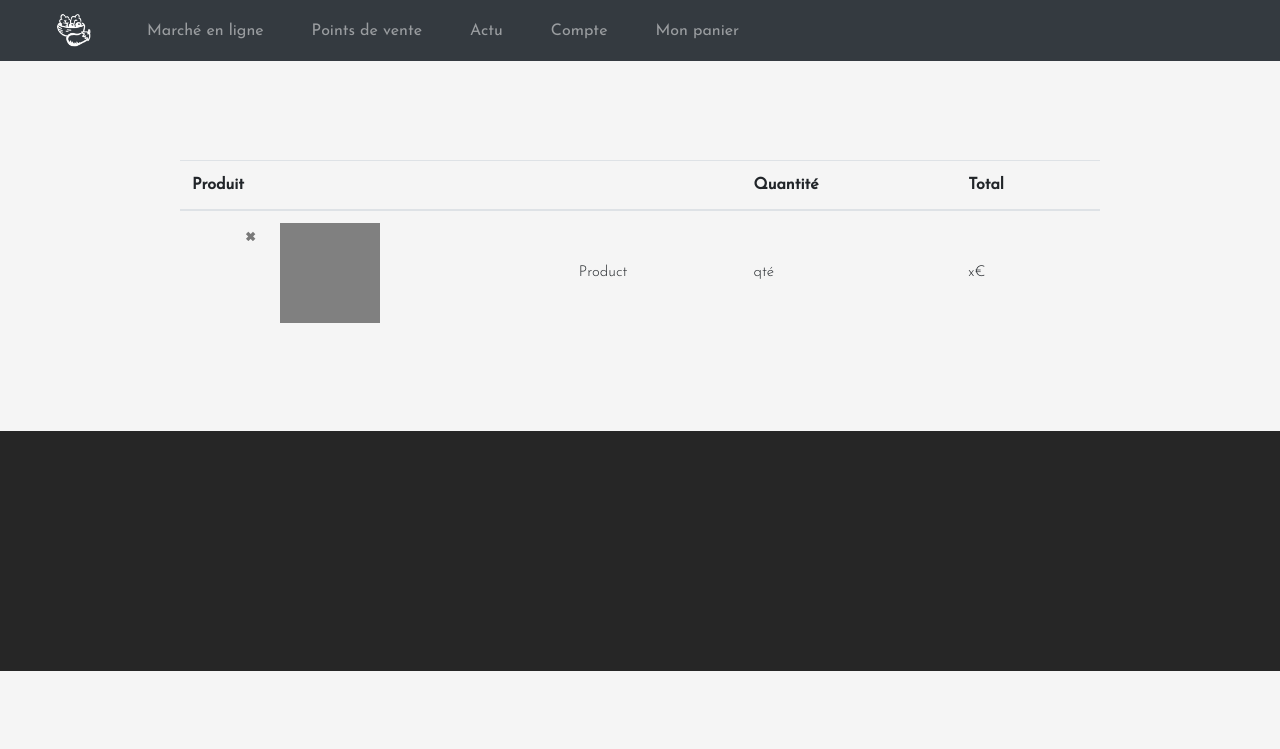
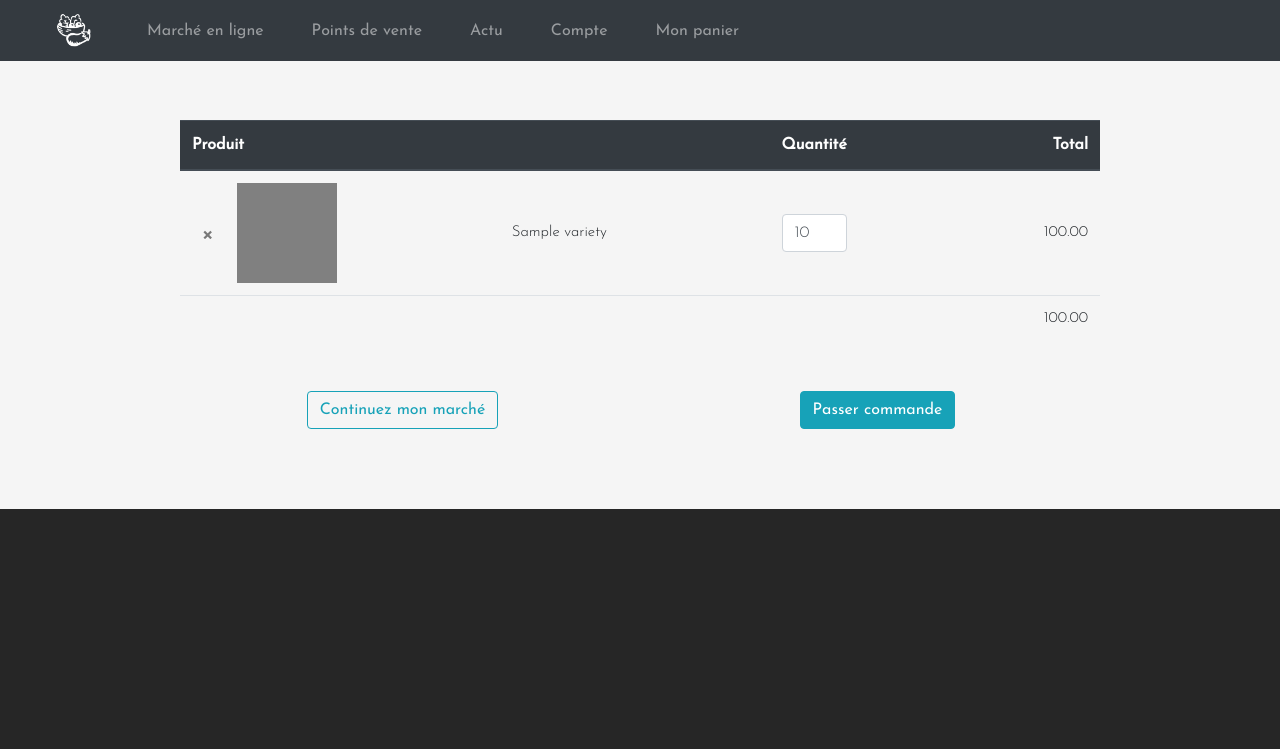
Before and after one commit to GregDupl/OnlineFarmerMarket, a Django app: page /panier in a window 1280 px wide. Shown: the top 749 px of the page. Run offline with Django 3.2, Linux system fonts and the light colour scheme; a user stored in the database is signed in; tables that the repository leaves empty hold one stand-in row (values such as "Sample post"); some libraries are stand-ins or nearby versions.

Commit message:
template for display cart details of the user

```diff
--- a/store/templates/store/cart.html
+++ b/store/templates/store/cart.html
@@ -2,34 +2,47 @@
 {% load static %}
 
 {%block content%}
-<section class="my-5">
+<section class="mt-2">
   <div class="container">
     <div class="row h-100">
       <div class="offset-lg-1 col-lg-10 my-auto">
         <table class="table">
-          <thead>
+          <thead class="thead-dark">
             <tr>
               <th scope="col" colspan="3">Produit</th>
               <th scope="col">Quantité</th>
-              <th scope="col">Total</th>
+              <th scope="col" style="text-align : right">Total</th>
             </tr>
           </thead>
           <tbody>
+            {%for elt in cart%}
+              <tr>
+                <td style="width:3em">
+                  <button type="button" class="close" aria-label="Close">
+                    <span>&times;</span>
+                  </button>
+                </td>
+                <td style="width:6em"><div class="table-image"></div></td>
+                <td class="text-center">{{elt.fk_variety.name}}</td>
+                <td style="width:4em"><input class="form-control" type="number" value="{{elt.quantity}}" min="1" id="{{elt.fk_variety.id}}"></td>
+                <td style="text-align : right">{{elt.total}}</td>
+              </tr>
+            {%endfor%}
             <tr>
-              <th scope="row">
-                <button type="button" class="close" data-dismiss="modal" aria-label="Close">
-                  <span>&times;</span>
-                </button>
-              </th>
-              <td><div class="table-image">
-
-              </div></td>
-              <td>Product</td>
-              <td>qté</td>
-              <td>x€</td>
+              <td colspan="5" style="text-align : right">{{total}}</td>
             </tr>
           </tbody>
         </table>
+        <div class="row my-5">
+          <div class="col-6 text-center">
+            <a href="{%url 'store:webmarket'%}">
+              <button class="btn btn-outline-info" type="button" name="button">Continuez mon marché</button>
+            </a>
+          </div>
+          <div class="col-6 text-center">
+            <button class="btn btn-info" type="button" name="button">Passer commande</button>
+          </div>
+        </div>
       </div>
     </div>
   </div>
```
